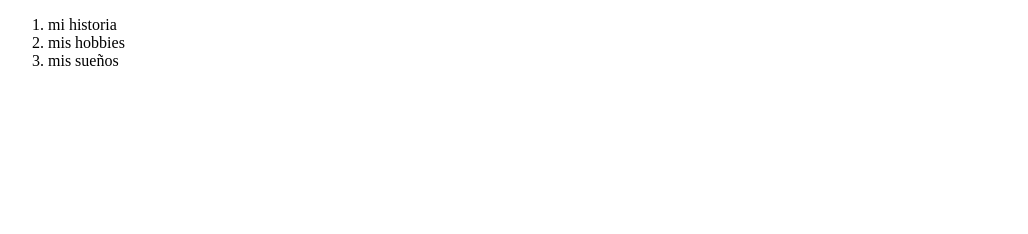
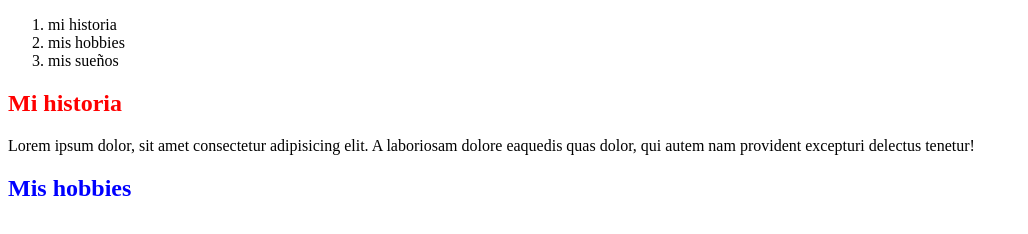
Before and after one commit to Lmunoz22/autografia, a plain HTML site: page index.html in a window 1280 px wide. Shown: the whole page, without its empty margins (0-1028 px from the left). Drawn offline with Linux system fonts and the light colour scheme.

Commit message:
feat: add css file

```diff
--- a/index.html
+++ b/index.html
@@ -1,10 +1,13 @@
 <!DOCTYPE html>
 <html lang="en">
+
 <head>
     <meta charset="UTF-8">
     <meta name="viewport" content="width=device-width, initial-scale=1.0">
+    <link rel="stylesheet" href="style.css">
     <title>Document</title>
 </head>
+
 <body>
     <header>
         <nav>
@@ -15,5 +18,21 @@
             </ol>
         </nav>
     </header>
+    <main>
+        <article>
+            <section>
+                <h2 class="titulo_historia">Mi historia</h2>
+                <p>Lorem ipsum dolor, sit amet consectetur <span>adipisicing elit. A laboriosam </span> dolore eaquedis quas dolor, qui
+                    autem nam provident excepturi delectus tenetur!</p>
+
+
+            </section>
+            <section>
+                <h2 class="titulo_hobbies">Mis hobbies</h2>
+            </section>
+        </article>
+
+    </main>
 </body>
+
 </html>
--- /dev/null
+++ b/style.css
@@ -0,0 +1,7 @@
+.titulo_historia{ color: red;}
+
+.titulo_hobbies{color: blue;}
+
+.article.section.p.span{
+    font-weight: bold;
+}
```
